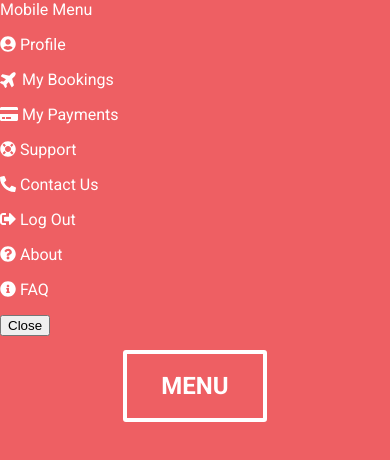
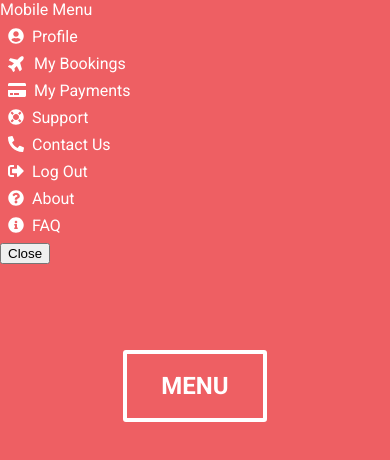
Before and after one commit to ldrobnik/react-animated-menu, a React (Create React App) app: page / in a window 390 px wide. Both pictures are taken after a click on the button "MENU". Shown: the top 460 px of the page. Built offline with nearby package versions, Linux system fonts and the light colour scheme.

Commit message:
Improve padding and margins of Mobile Menu links

```diff
--- a/src/components/Menus/MobileMenu/MobileMenu.js
+++ b/src/components/Menus/MobileMenu/MobileMenu.js
@@ -14,6 +14,13 @@ import {
 } from '@fortawesome/free-solid-svg-icons';
 
 /* STYLES */
+const LinkContainer = styled.p`
+  margin: 0.5em;
+`;
+
+const MenuIcon = styled(FontAwesomeIcon)`
+  margin-right: 0.5em;
+`;
 
 const MenuLink = styled(Link)`
   color: white;
@@ -82,14 +89,15 @@ function DesktopMenu(props) {
         <React.Fragment>
             <div>Mobile Menu</div>
             {menuLinks.map(link => (
-                <p
+                <LinkContainer
                     key={link.name}
                     onClick={props.hideMenu}
                 >
                     <MenuLink to={link.route}>
-                        <FontAwesomeIcon icon={link.icon} transform={{rotate: link.rotation}}/>&nbsp;{link.name}
+                            <MenuIcon icon={link.icon} transform={{rotate: link.rotation}}/>
+                        {link.name}
                     </MenuLink>
-                </p>
+                </LinkContainer>
             ))}
             <button onClick={props.hideMenu}>Close</button>
         </React.Fragment>
```
